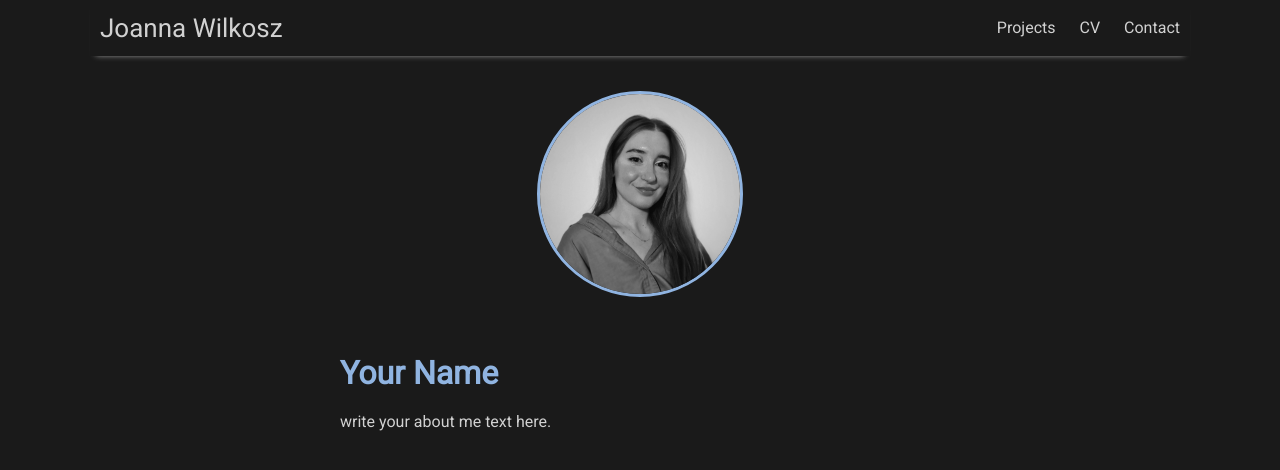
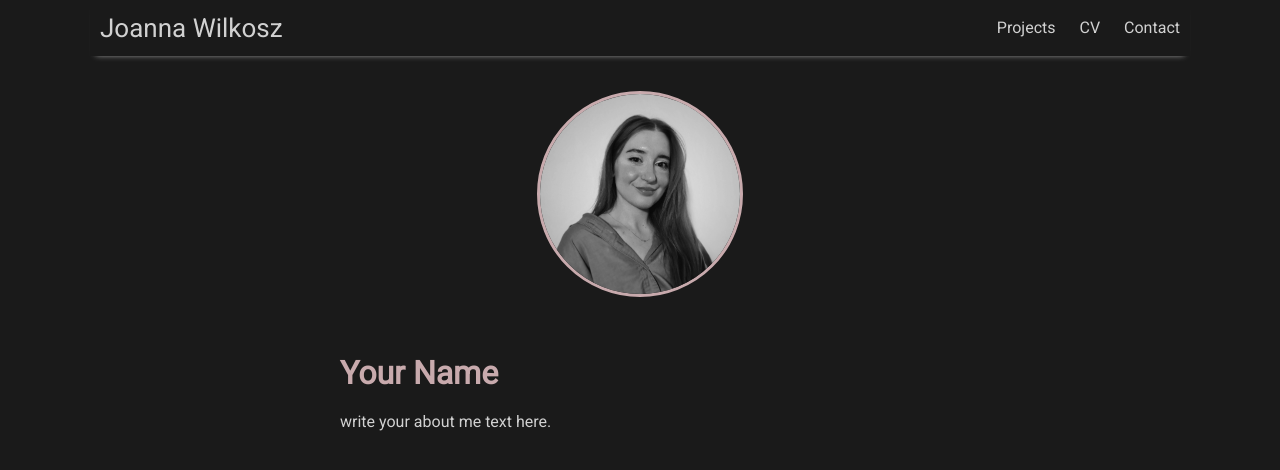
Before and after one commit to joanna-wi/joanna-wi.github.io, a Jekyll site: the page built from index.md, in a window 1280 px wide. Shown: the top 470 px of the page. Built offline with Jekyll 4.4.1, drawn with Linux system fonts in a browser that asks for light colours; nearby versions of some CDN libraries.

Commit message:
Update main.scss

```diff
--- a/assets/css/main.scss
+++ b/assets/css/main.scss
@@ -31,9 +31,9 @@
 
 
 .home { display:flex; flex-direction:column; align-items:flex-start; gap:3rem; }
-.profile-photo { width:200px; height:200px; border-radius:50%; object-fit:cover; flex-shrink:0; border:3px solid #90b4e1; }
+.profile-photo { width:200px; height:200px; border-radius:50%; object-fit:cover; flex-shrink:0; border:3px solid #c8aaad; }
 .home-text { text-align:justify; }
-.home-text h1 { margin-top:.5rem; color: #90b4e1; }
+.home-text h1 { margin-top:.5rem; color: #c8aaad; }
 
 
 
```
